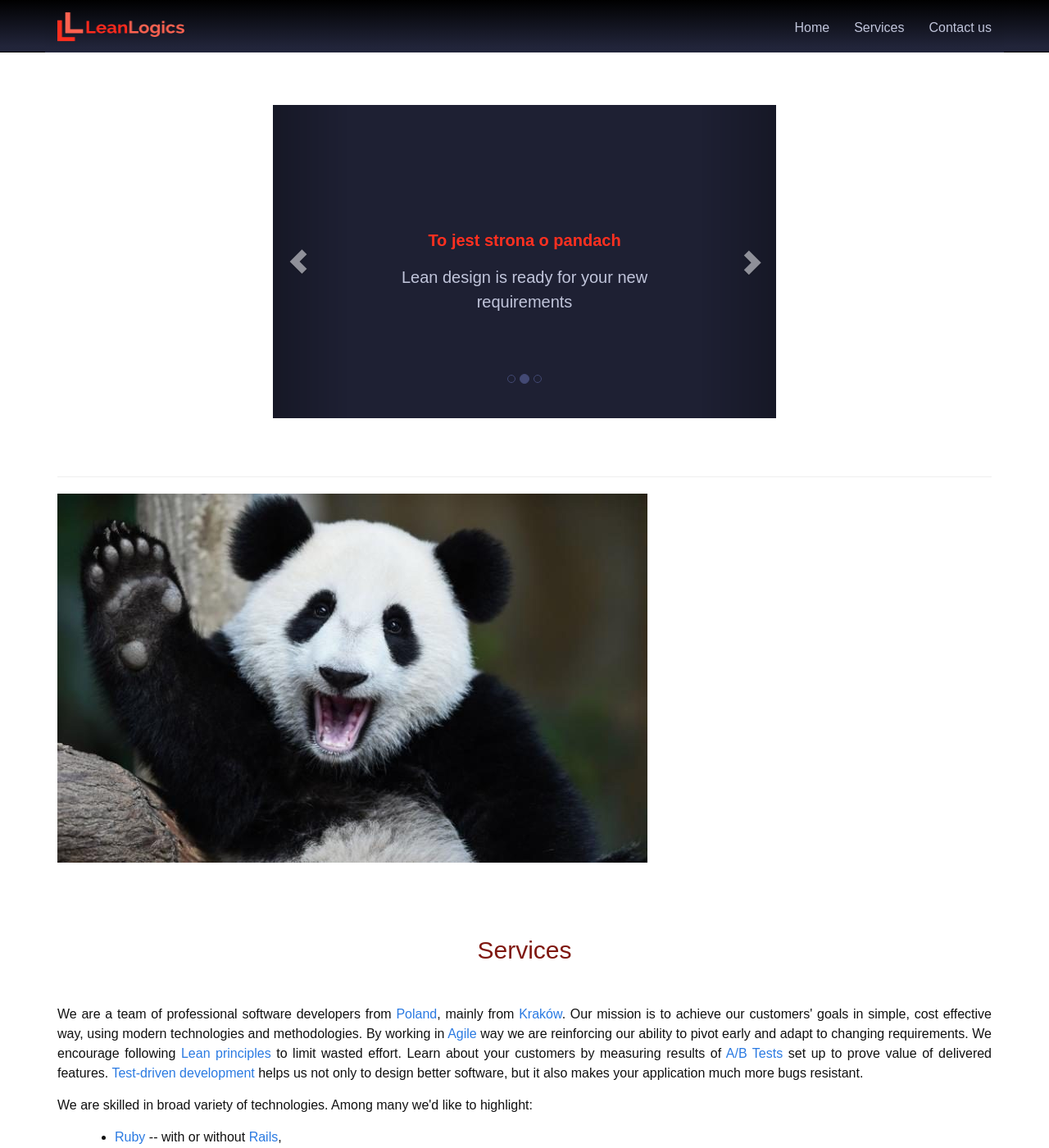
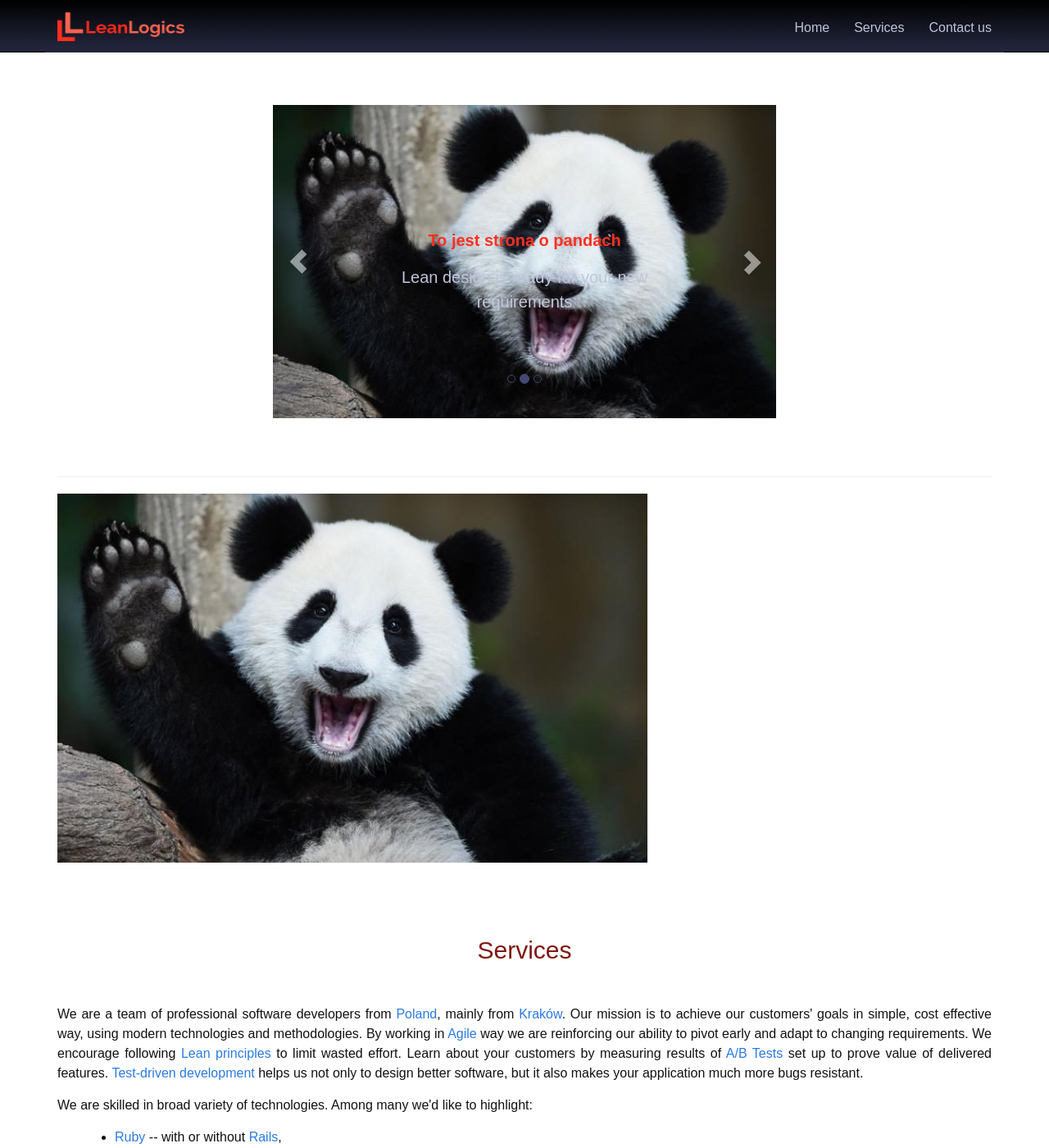
Before and after one commit to natalia-szydlak/tests.racing, a Jekyll site: the page built from index.html, in a window 1280 px wide and 1400 px high. Shown: the whole window at 82% size. Built offline with Jekyll 4.4.1, drawn with Linux system fonts in a browser that asks for light colours.

Commit message:
Update _layout.scss

```diff
--- a/_sass/_layout.scss
+++ b/_sass/_layout.scss
@@ -7,7 +7,7 @@
     width: 100%;
     height: 300px;
     background-size: 100% 100%;
-
+    background-image: url('../images/panda.jpg');
   }
 
  .carousel-control .glyphicon-chevron-left {
@@ -18,6 +18,7 @@
   }
   #carousel {
     background-color: lighten($header-bg-color, 10%);
+    background-image: url('../images/panda.jpg');
     position: relative;
     width: 614px;
     height: 382px;
```
